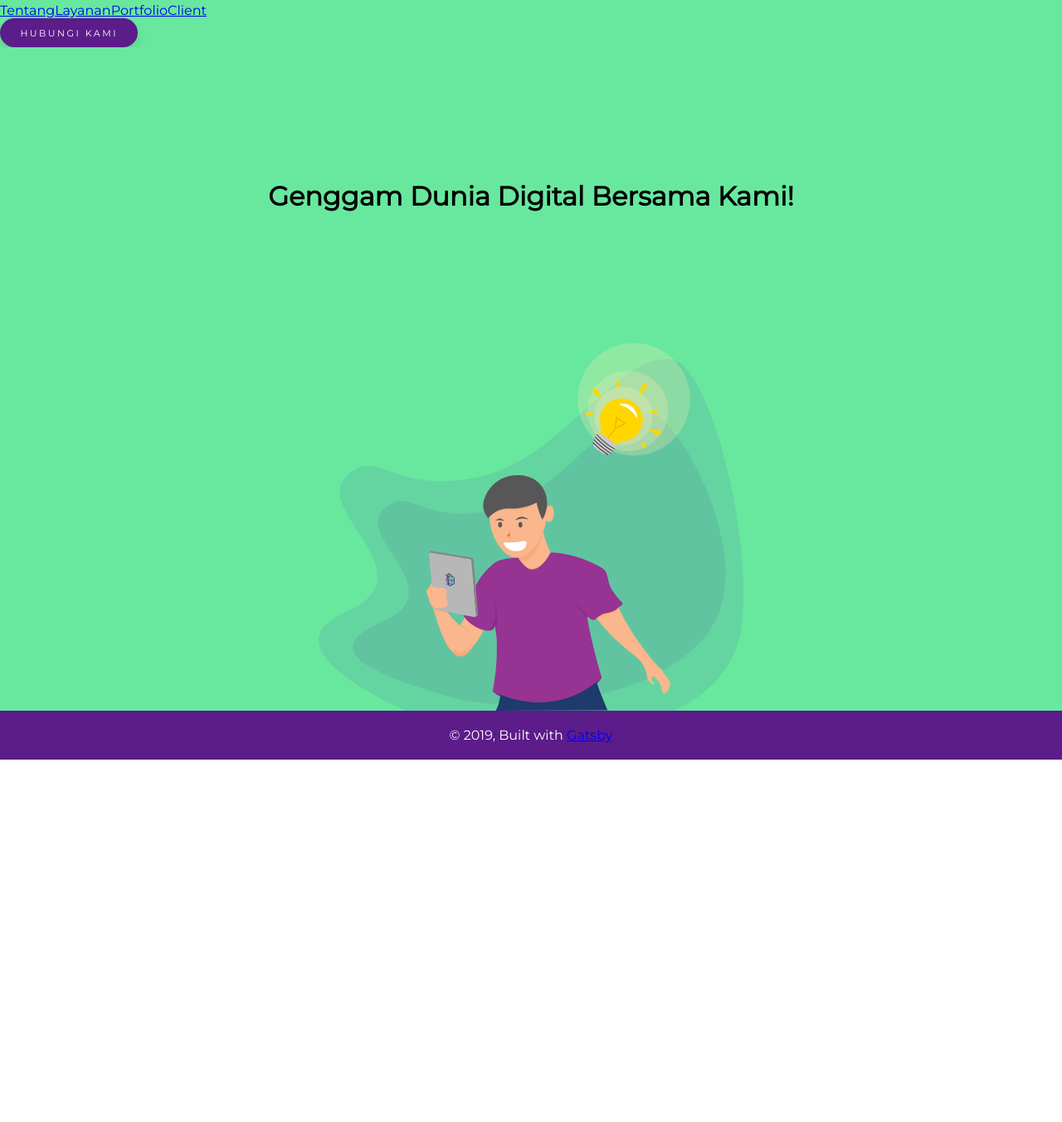
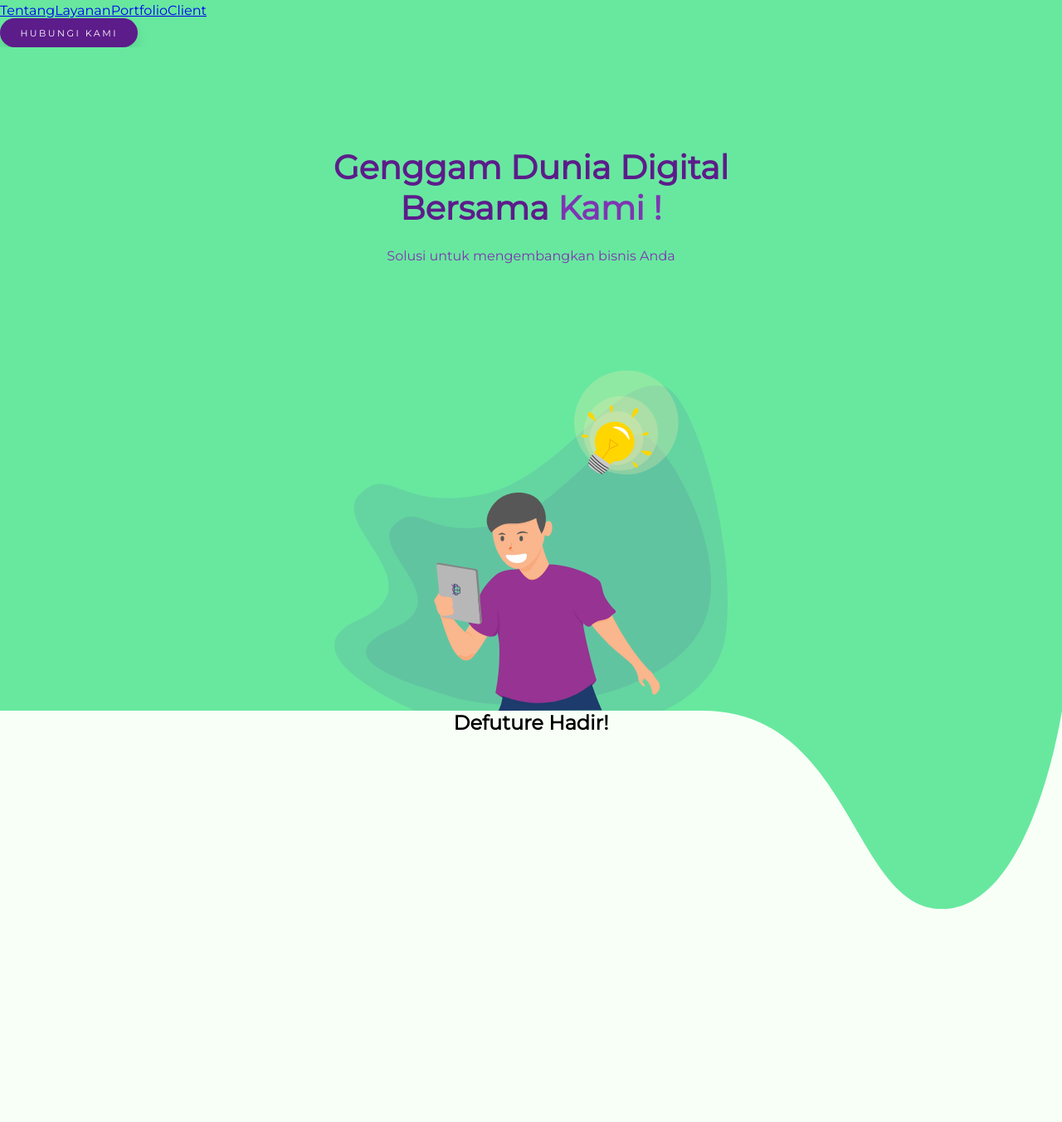
Before and after one commit to pramesywaraj/defuture_landing, a Gatsby site: page / in a window 1280 px wide. Shown: the part 607-1960 px from the top of the page at 83% size. Before the commit the page ends 1523 px from the top, so only its background shows below. Built offline with nearby package versions, Linux system fonts and the light colour scheme; Gatsby itself is replaced by a stand-in of ours; a web font is replaced by a local one.

Commit message:
add second page

```diff
--- a/src/pages/index.js
+++ b/src/pages/index.js
@@ -9,10 +9,18 @@ import indexStyle from './styling/index.module.scss'
 const IndexPage = () => (
 	<Layout>
 		<SEO title="Home" />
-		<div className={indexStyle.cover}>
-			<h1>Genggam Dunia Digital Bersama Kami!</h1>
+		<section className={indexStyle.cover}>
+			<div className={indexStyle.title}>
+				<h1>Genggam Dunia Digital Bersama <font>Kami !</font></h1>
+				<p>Solusi untuk mengembangkan bisnis Anda</p>
+			</div>
 			{/* <img className={indexStyle.centeredImage} src={require('../assets/character_1.svg')} alt="Defuture Mascot"/> */}
-		</div>
+		</section>
+		<section className={indexStyle.about}>
+			<div>
+				<h1>Defuture Hadir!</h1>
+			</div>
+		</section>
 	</Layout>
 )
 
--- a/src/pages/styling/index.module.scss
+++ b/src/pages/styling/index.module.scss
@@ -1,5 +1,6 @@
 @import '../../components/styling/variable.scss';
 
+// Cover section
 .cover {
     position: relative;
     text-align: center;
@@ -7,13 +8,56 @@
     background-color: $primary_tosca;
     background-image: url('../../assets/character_1.svg');
     background-repeat: no-repeat;
-    background-size: 40%;
+    background-size: 37%;
     background-attachment: fixed;
     background-position: center bottom;
 }
 
-.cover h1 {
+
+.title {
+    color: $primary_purple;
+
+    font {
+        color: $secondary_purple;
+    }
+
+    p {
+        color: $secondary_purple;
+    }
+}
+
+.title h1 {
     position: relative;
     margin: auto;
-    top: 20vh;
+    font-size: 40px;
+    font-weight: bold;
+    width: 45%;
+    top: 15vh;
 }
+
+.title p {
+    position: relative;
+    margin: auto;
+    top: 18vh;
+
+}
+
+// About Section
+
+.about {
+    position: relative;
+    text-align: center;
+    height: 100vh;
+    background-color: $semi_white_bg;
+
+    &:before {
+        content: url("../../assets/shape_1.svg");
+        position: absolute;
+        top: 0;
+        right: 0;
+    }
+
+    h1 {
+        margin: 0;
+    }
+}
```
Also changed, not shown: src/assets/shape_1.svg (added).
